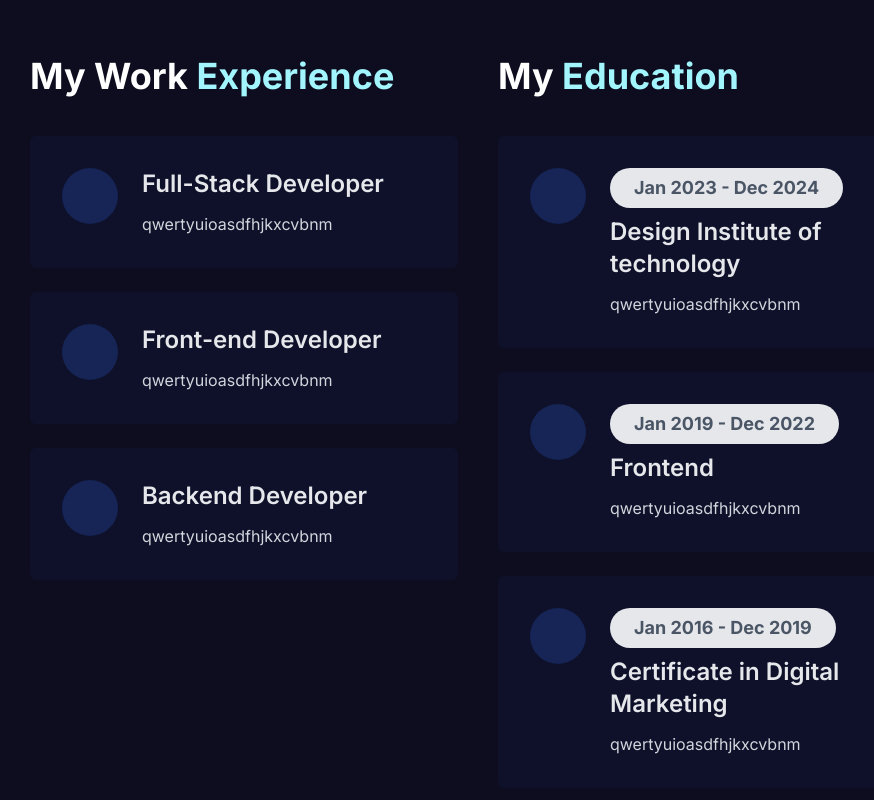
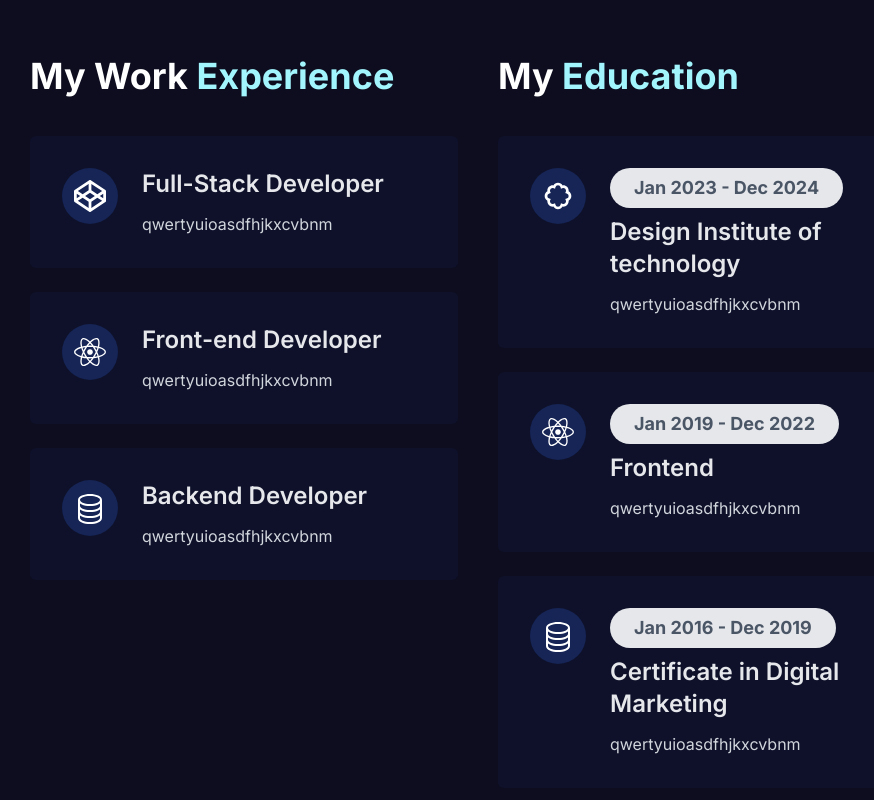
Before and after one commit to adithyaaneesh/portfolio_nextjs, a Next.js app: page / in a window 1280 px wide. Shown: the part 1420-2220 px from the top of the page, without its empty margins (162-1036 px from the left). Built offline with nearby package versions, Linux system fonts and the light colour scheme.

Commit message:
minor changes

```diff
--- a/components/Home/Contact/Contact.tsx
+++ b/components/Home/Contact/Contact.tsx
@@ -1,6 +1,6 @@
 import React from 'react'
-import { BiEnvelope, BiLocationPlus, BiMap, BiPhone, BiPhoneCall } from 'react-icons/bi'
-import { FaFacebook, FaFacebookF, FaInstagram, FaTwitter, FaYoutube } from 'react-icons/fa'
+import { BiEnvelope, BiMap, BiPhone } from 'react-icons/bi'
+import { FaFacebookF, FaInstagram, FaTwitter, FaYoutube } from 'react-icons/fa'
 
 const Contact = () => {
   return (
--- a/components/Home/Resume/Resume.tsx
+++ b/components/Home/Resume/Resume.tsx
@@ -3,7 +3,6 @@ import ResumeCard from './ResumeCard'
 import { FaCodepen, FaReact } from 'react-icons/fa'
 import { BsDatabase } from 'react-icons/bs'
 import { BiBadge } from 'react-icons/bi'
-import { FaR } from 'react-icons/fa6'
 
 const Resume = () => {
   return (
--- a/components/Home/Resume/ResumeCard.tsx
+++ b/components/Home/Resume/ResumeCard.tsx
@@ -1,28 +1,37 @@
 import React from 'react'
-import { IconBase, IconType } from 'react-icons';
+import { IconType } from 'react-icons'
 
-type Props ={
-    role:string;
-    icon:IconType;
-    date?:string;
-
+type Props = {
+  role: string
+  icon: IconType
+  date?: string
 }
 
-const ResumeCard = ({icon, role, date}:Props) => {
+const ResumeCard = ({ icon, role, date }: Props) => {
+  const Icon = icon
+
   return (
-    <div className='mb-6'>
-      <div className='flex items-start space-x-6 bg-blue-950/20 transition-all duration-300 p-4 sm:p-8 rounded-md '>
-        <div className='sm:w-14 sm:h-14 w-10 h-10 bg-blue-950 rounded-full items-center justify-center flex-col'>
-            <IconBase className="sm:w-8 sm:h-8 w-6 h-6 text-white" />
+    <div className="mb-6">
+      <div className="flex items-start space-x-6 bg-blue-950/20 transition-all duration-300 p-4 sm:p-8 rounded-md">
+
+        <div className="sm:w-14 sm:h-14 w-10 h-10 bg-blue-950 rounded-full flex items-center justify-center">
+          <Icon className="sm:w-8 sm:h-8 w-6 h-6 text-white" />
         </div>
-        <div className='flex-1'>
-            {date && (
-                <h1 className='mb-2 sm:px-6 sm:py-1.5 px-4 py-1 rounded-full bg-gray-200
-                text-gray-600 w-fit sm:text-lg text-sm font-bold'>{date}</h1>
-            )}
-            <h1 className='text-gray-200 text-xl sm:text-2xl font-semibold'>{role}</h1>
-            <p className='text-gray-300 text-sm sm:text-base pt-3'>qwertyuioasdfhjkxcvbnm</p>
+
+        <div className="flex-1">
+          {date && (
+            <h1 className="mb-2 sm:px-6 sm:py-1.5 px-4 py-1 rounded-full bg-gray-200 text-gray-600 w-fit sm:text-lg text-sm font-bold">
+              {date}
+            </h1>
+          )}
+          <h1 className="text-gray-200 text-xl sm:text-2xl font-semibold">
+            {role}
+          </h1>
+          <p className="text-gray-300 text-sm sm:text-base pt-3">
+            qwertyuioasdfhjkxcvbnm
+          </p>
         </div>
+
       </div>
     </div>
   )
```
